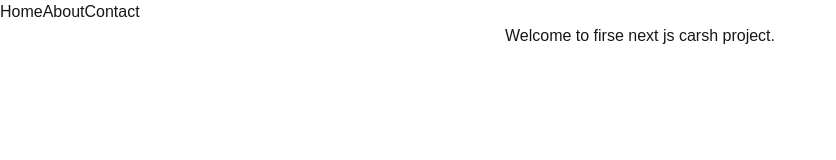
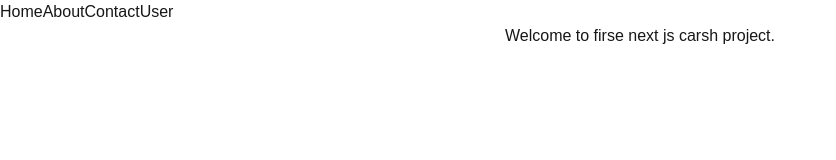
Before and after one commit to HasinPramodya/next-js-crash-project, a Next.js app: page / in a window 1280 px wide. Shown: the top 160 px of the page, without its empty margins (0-836 px from the left). Built offline with nearby package versions, Linux system fonts and the light colour scheme.

Commit message:
add user item for the navigation bar

```diff
--- a/app/layout.tsx
+++ b/app/layout.tsx
@@ -33,6 +33,8 @@ export default function RootLayout({
             <Link href={'/'}>Home</Link>
             <Link href={'/about'}>About</Link>
             <Link href={'/contact'}>Contact</Link>
+            <Link href={'/user'}>User</Link>
+
         </div>
         {children}
       </body>
```
